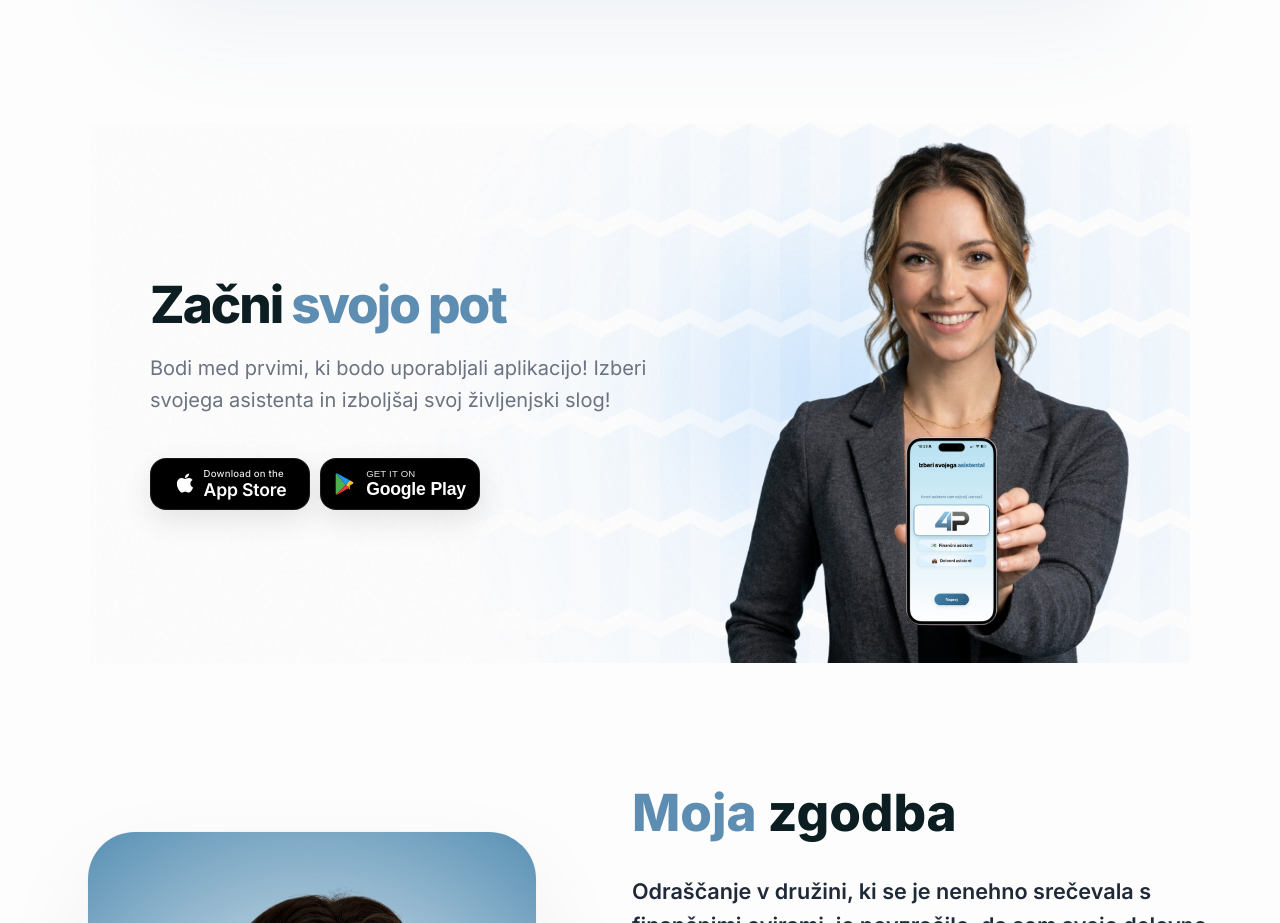
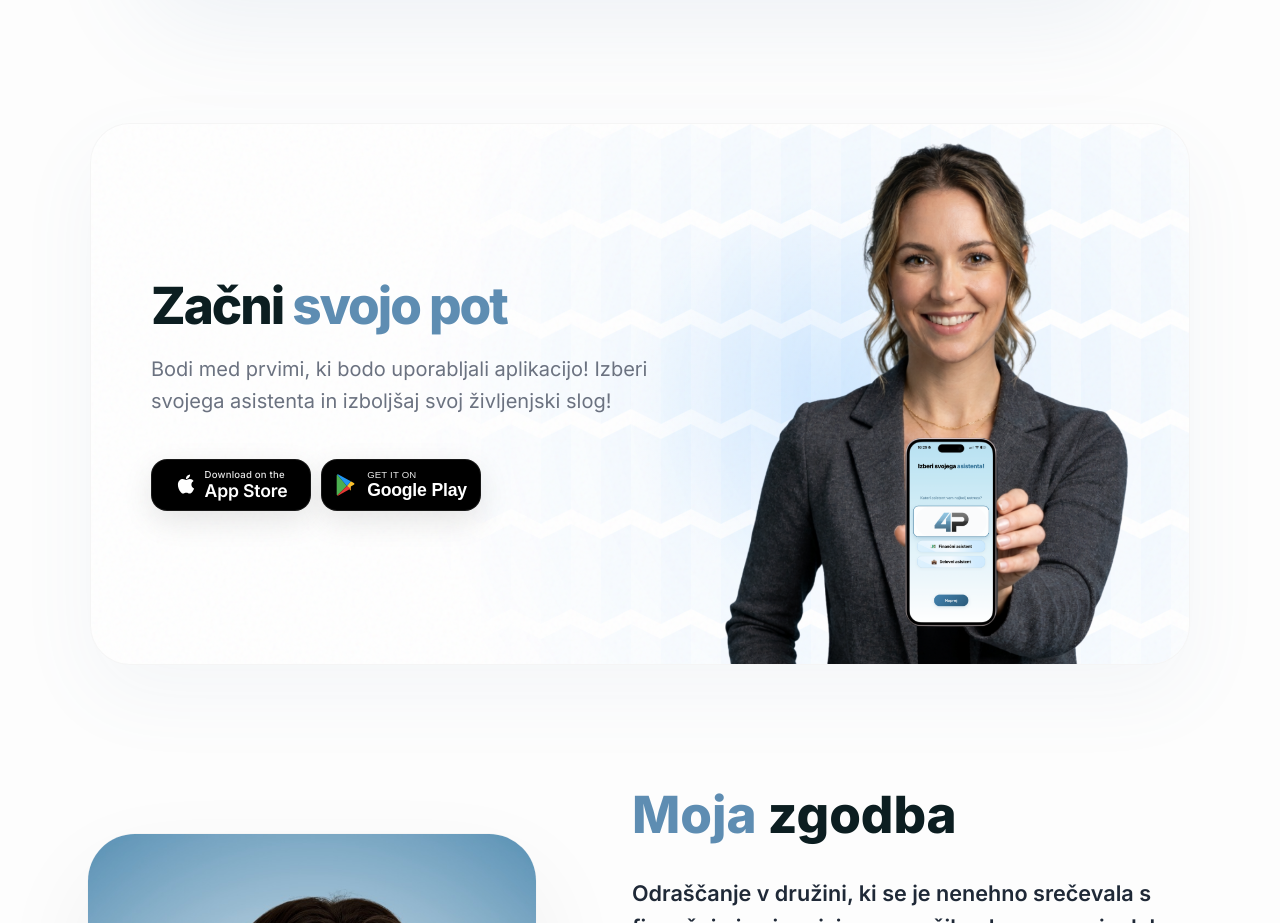
Before and after one commit to filipkolle/Landing-4P, a React (Vite) app: page /o-nas in a window 1280 px wide. Shown: the part 2880-3803 px from the top of the page. Built offline with nearby package versions, Linux system fonts and the light colour scheme.

Commit message:
style: add border-radius and box-shadow to About CTA section

```diff
--- a/src/styles/About.css
+++ b/src/styles/About.css
@@ -443,12 +443,13 @@
 /* Hybrid CTA Section Style */
 .about-hybrid-cta {
   position: relative;
-  background: transparent;
-  border: none;
+  background: #ffffff;
+  border: 1px solid rgba(0, 0, 0, 0.04);
+  border-radius: 40px;
   display: grid;
   grid-template-columns: 1.2fr 1fr;
   overflow: hidden;
-  box-shadow: none;
+  box-shadow: 0 30px 80px rgba(94, 141, 178, 0.06);
   min-height: 500px;
   margin: 0 auto;
   max-width: 1100px;
```
